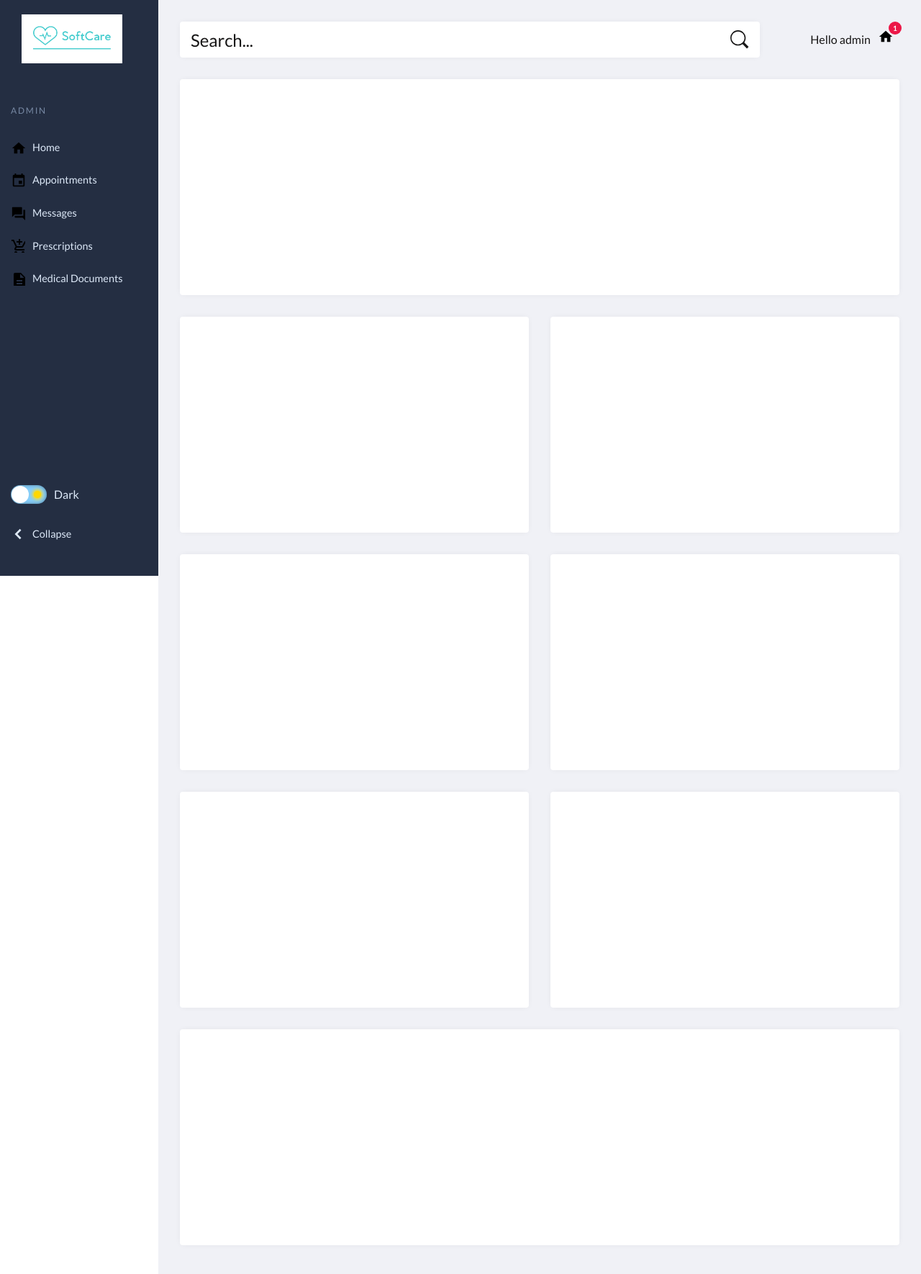
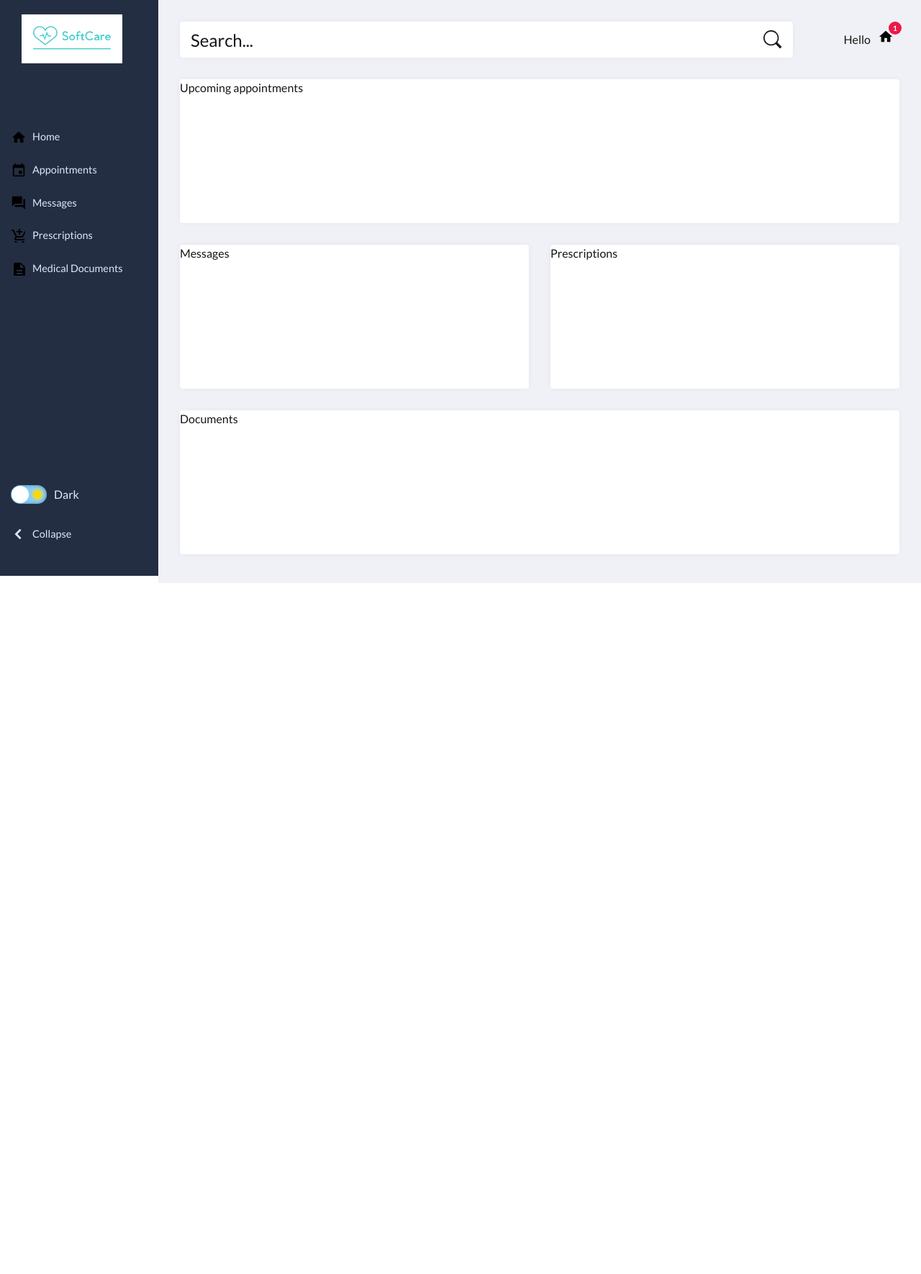
Before and after one commit to uino59/SoftCare, a PHP site: page /dashboard.php in a window 1280 px wide. Shown: the whole page at 72% size. After the commit the page ends 810 px from the top, so only its background shows below. Run offline with PHP 8.4, Linux system fonts and the light colour scheme; the visitor is signed in with stand-in values (Sample User, id 1); data that the repository does not hold is empty.

Commit message:
added jquery to show/hide content sections and created database object to query

```diff
--- a/config.php
+++ b/config.php
@@ -13,7 +13,7 @@
 }
 
 function get_main_db() {
-  $link = mysqli_connect('localhost', 'root', '', 'softcare_users');
+  $link = mysqli_connect('localhost', 'root', '', 'softcare_data');
 
   // Check connection
   if($link === false){
--- a/css/dashboard.css
+++ b/css/dashboard.css
@@ -299,7 +299,7 @@
 
 .page-content .grid > article {
   display: flex;
-  height: 300px;
+  height: 200px;
   background: var(--page-content-blockColor);
   border-radius: var(--border-radius);
   box-shadow: var(--box-shadow);
@@ -310,6 +310,13 @@
   grid-column: 1 / -1;
 }
 
+.page-content .grid .message {
+  max-height: 100px;
+}
+
+.page-content .grid .prescription {
+  max-height: 100px;
+}
 
 /* MQ RULES
 –––––––––––––––––––––––––––––––––––––––––––––––––– */
--- a/dashboard.php
+++ b/dashboard.php
@@ -3,6 +3,19 @@
 
 testLoggedIn(); // Checks if loggedin variable in $_SESSION is true, redirects to login page if false
 
+require_once "config.php";
+$db = get_main_db();
+
+$patient_id = "";
+$patient_first_name = "";
+$patient_last_name = "";
+
+$stmt = $db->prepare("SELECT patientId, firstName, lastName FROM patient WHERE phn = ?");
+$stmt->bind_param('s', $_SESSION["usrname"]);
+$stmt->execute();
+$stmt->bind_result($patient_id, $patient_first_name, $patient_last_name);
+$stmt->fetch();
+$stmt->close();
 
 ?>
 
@@ -36,6 +49,61 @@
   <link rel="stylesheet" href="css/dashboard.css">
 
   <meta name="theme-color" content="#fafafa">
+
+  <!-- Jquery script that hides and shows the content depending on which nav option is clicked -->
+  <script>
+    $(document).ready(function () {
+      $("#home").click(function (e) {
+        $("#home_content").show();
+        $("#appointments_content").hide();
+        $("#messages_content").hide();
+        $("#prescriptions_content").hide();
+        $("#medicaldocs_content").hide();
+        e.preventDefault();
+      });
+      $("#appointments").click(function (e) {
+        $("#home_content").hide();
+        $("#appointments_content").show();
+        $("#messages_content").hide();
+        $("#prescriptions_content").hide();
+        $("#medicaldocs_content").hide();
+        e.preventDefault();
+      });
+      $("#messages").click(function (e) {
+        $("#home_content").hide();
+        $("#appointments_content").hide();
+        $("#messages_content").show();
+        $("#prescriptions_content").hide();
+        $("#medicaldocs_content").hide();
+        e.preventDefault();
+      });
+      $("#prescriptions").click(function (e) {
+        $("#home_content").hide();
+        $("#appointments_content").hide();
+        $("#messages_content").hide();
+        $("#prescriptions_content").show();
+        $("#medicaldocs_content").hide();
+        e.preventDefault();
+      });
+      $("#medicaldocs").click(function (e) {
+        $("#home_content").hide();
+        $("#appointments_content").hide();
+        $("#messages_content").hide();
+        $("#prescriptions_content").hide();
+        $("#medicaldocs_content").show();
+        e.preventDefault();
+      });
+    });
+  </script>
+  <script>
+    $(window).on("load", function () {
+      $("#home_content").show();
+      $("#appointments_content").hide();
+      $("#messages_content").hide();
+      $("#prescriptions_content").hide();
+      $("#medicaldocs_content").hide();
+    });
+  </script>
 </head>
 
 <!-- Begin header/navbar section -->
@@ -67,22 +135,22 @@
   <symbol id="down" viewBox="0 0 16 16">
     <polygon points="3.81 4.38 8 8.57 12.19 4.38 13.71 5.91 8 11.62 2.29 5.91 3.81 4.38" />
   </symbol>
-  <symbol id="home" xmlns="http://www.w3.org/2000/svg" height="22px" viewBox="0 0 24 24" width="22px" fill="#000000">
+  <symbol id="home_icon" xmlns="http://www.w3.org/2000/svg" height="22px" viewBox="0 0 24 24" width="22px" fill="#000000">
     <path d="M0 0h24v24H0z" fill="none"/><path d="M10 20v-6h4v6h5v-8h3L12 3 2 12h3v8z"/>
   </symbol>
   <symbol id="users" xmlns="http://www.w3.org/2000/svg" height="22px" viewBox="0 0 24 24" width="22px" fill="#000000">
     <path d="M0 0h24v24H0z" fill="none"/><path d="M10 20v-6h4v6h5v-8h3L12 3 2 12h3v8z"/>
   </symbol>
-  <symbol id="appointments" xmlns="http://www.w3.org/2000/svg" height="22px" viewBox="0 0 24 24" width="22px" fill="#000000">
+  <symbol id="appointments_icon" xmlns="http://www.w3.org/2000/svg" height="22px" viewBox="0 0 24 24" width="22px" fill="#000000">
     <path d="M0 0h24v24H0z" fill="none"/><path d="M17 12h-5v5h5v-5zM16 1v2H8V1H6v2H5c-1.11 0-1.99.9-1.99 2L3 19c0 1.1.89 2 2 2h14c1.1 0 2-.9 2-2V5c0-1.1-.9-2-2-2h-1V1h-2zm3 18H5V8h14v11z"/>
   </symbol>
-  <symbol id="messages" xmlns="http://www.w3.org/2000/svg" height="22px" viewBox="0 0 24 24" width="22px" fill="#000000"><path d="M0 0h24v24H0z" fill="none"/>
+  <symbol id="messages_icon" xmlns="http://www.w3.org/2000/svg" height="22px" viewBox="0 0 24 24" width="22px" fill="#000000"><path d="M0 0h24v24H0z" fill="none"/>
     <path d="M21 6h-2v9H6v2c0 .55.45 1 1 1h11l4 4V7c0-.55-.45-1-1-1zm-4 6V3c0-.55-.45-1-1-1H3c-.55 0-1 .45-1 1v14l4-4h10c.55 0 1-.45 1-1z"/>
   </symbol>
-  <symbol id="prescriptions" xmlns="http://www.w3.org/2000/svg" height="24px" viewBox="0 0 24 24" width="24px" fill="#000000">
+  <symbol id="prescriptions_icon" xmlns="http://www.w3.org/2000/svg" height="24px" viewBox="0 0 24 24" width="24px" fill="#000000">
     <path d="M0 0h24v24H0zm18.31 6l-2.76 5z" fill="none"/><path d="M11 9h2V6h3V4h-3V1h-2v3H8v2h3v3zm-4 9c-1.1 0-1.99.9-1.99 2S5.9 22 7 22s2-.9 2-2-.9-2-2-2zm10 0c-1.1 0-1.99.9-1.99 2s.89 2 1.99 2 2-.9 2-2-.9-2-2-2zm-9.83-3.25l.03-.12.9-1.63h7.45c.75 0 1.41-.41 1.75-1.03l3.86-7.01L19.42 4h-.01l-1.1 2-2.76 5H8.53l-.13-.27L6.16 6l-.95-2-.94-2H1v2h2l3.6 7.59-1.35 2.45c-.16.28-.25.61-.25.96 0 1.1.9 2 2 2h12v-2H7.42c-.13 0-.25-.11-.25-.25z"/>
   </symbol>
-  <symbol id="medicaldocs" xmlns="http://www.w3.org/2000/svg" height="24px" viewBox="0 0 24 24" width="24px" fill="#000000"><path d="M0 0h24v24H0z" fill="none"/>
+  <symbol id="medicaldocs_icon" xmlns="http://www.w3.org/2000/svg" height="24px" viewBox="0 0 24 24" width="24px" fill="#000000"><path d="M0 0h24v24H0z" fill="none"/>
     <path d="M14 2H6c-1.1 0-1.99.9-1.99 2L4 20c0 1.1.89 2 1.99 2H18c1.1 0 2-.9 2-2V8l-6-6zm2 16H8v-2h8v2zm0-4H8v-2h8v2zm-3-5V3.5L18.5 9H13z"/>
   </symbol>
   <symbol id="collapse" viewBox="0 0 16 16">
@@ -108,44 +176,44 @@
     </button>
     <ul class="admin-menu">
       <li class="menu-heading">
-        <h3>Admin</h3>
+        <h3><?php echo $patient_first_name, " ", $patient_last_name; ?></h3>
       </li>
       <li>
-        <a href="#0">
+        <a href="#" id="home">
           <svg>
-            <use xlink:href="#home"></use>
+            <use xlink:href="#home_icon"></use>
           </svg>
           <span>Home</span>
         </a>
       </li>
       <li>
-        <a href="#0">
+        <a href="#" id="appointments">
           <svg>
-            <use xlink:href="#appointments"></use>
+            <use xlink:href="#appointments_icon"></use>
           </svg>
           <span>Appointments</span>
         </a>
       </li>
       <li>
-        <a href="#0">
+        <a href="#" id="messages">
           <svg>
-            <use xlink:href="#messages"></use>
+            <use xlink:href="#messages_icon"></use>
           </svg>
           <span>Messages</span>
         </a>
       </li>
       <li>
-        <a href="#0">
+        <a href="#" id="prescriptions">
           <svg>
-            <use xlink:href="#prescriptions"></use>
+            <use xlink:href="#prescriptions_icon"></use>
           </svg>
           <span>Prescriptions</span>
         </a>
       </li>
       <li>
-        <a href="#0">
+        <a href="#" id="medicaldocs">
           <svg>
-            <use xlink:href="#medicaldocs"></use>
+            <use xlink:href="#medicaldocs_icon"></use>
           </svg>
           <span>Medical Documents</span>
         </a>
@@ -156,8 +224,6 @@
       </li>
 
       <li>
-
-
         <div class="switch">
           <input type="checkbox" id="mode" unchecked>
           <label for="mode">
@@ -175,6 +241,9 @@
     </ul>
   </nav>
 </header>
+
+
+
 <section class="page-content">
   <section class="search-and-user">
     <form>
@@ -186,7 +255,7 @@
       </button>
     </form>
     <div class="admin-profile">
-      <span class="greeting">Hello admin</span>
+      <span class="greeting">Hello <?php echo $patient_first_name ?></span>
       <div class="notifications">
         <span class="badge">1</span>
         <svg>
@@ -195,16 +264,41 @@
       </div>
     </div>
   </section>
-  <section class="grid">
+  <section class="grid" id="home_content">
+    <article>Upcoming appointments</article>
+    <article>Messages</article>
+    <article>Prescriptions</article>
+    <article>Documents</article>
+  </section>
+  <section class="grid" id="appointments_content">
+    <article><h1>Upcoming Appointments</h1></article>
     <article></article>
     <article></article>
     <article></article>
+
+  </section>
+  <section class="grid" id="messages_content">
+    <article><h1>Your Messages</h1></article>
+    <article class="message">Message 1</article>
+    <article class="message">Message 2</article>
+    <article class="message">Message 3</article>
+    <article class="message">Message 4</article>
+
+
+  </section>
+  <section class="grid" id="prescriptions_content">
+    <article><h1>Your Prescriptions</h1></article>
+    <article class="prescription">Prescription 1</article>
+    <article class="prescription">Prescription 2</article>
+  </section>
+  <section class="grid" id="medicaldocs_content">
     <article></article>
     <article></article>
-    <article></article>
-    <article></article>
-    <article></article>
+
   </section>
+
+
+
   <footer class="page-footer">
 
   </footer>
```
